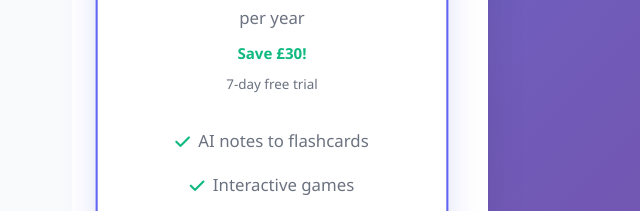
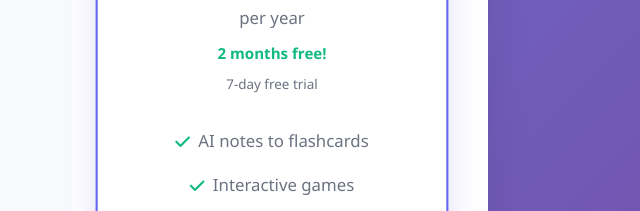
Before and after one commit to EmesOrdCo/UniLingo_Website, a website: page subscription.html in a window 1280 px wide. Shown: the part 482-693 px from the top of the page, 552-1192 px from the left. Drawn offline with Linux system fonts and the light colour scheme; a script that the page names is missing.

Commit message:
Update yearly subscription savings text to '2 months free!'
- Changed from 'Save £30!' to '2 months free!' on subscription page
- More user-friendly messaging for yearly plan benefits

```diff
--- a/subscription.html
+++ b/subscription.html
@@ -340,7 +340,7 @@
                 <h3 class="plan-name">Yearly</h3>
                 <div class="price">£139.99</div>
                 <div class="price-period">per year</div>
-                <div class="savings">Save £30!</div>
+                <div class="savings">2 months free!</div>
                 <div class="trial-text">7-day free trial</div>
                 <ul class="features">
                     <li><i class="fas fa-check"></i> AI notes to flashcards</li>
```
